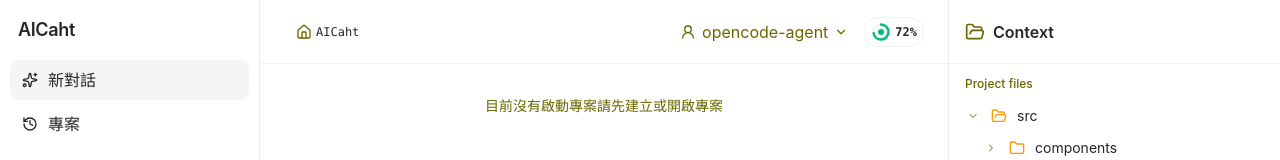
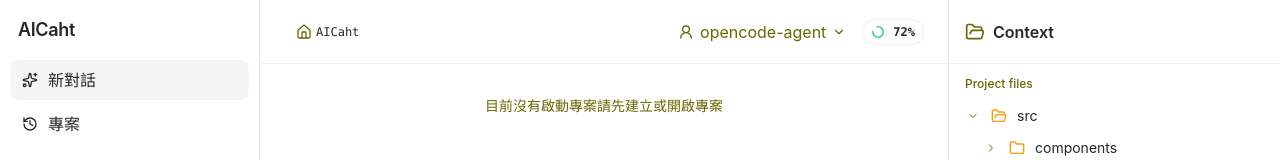
Before and after one commit to jason23452/agent-web, a React (Vite) app: page / in a window 1280 px wide. Shown: the top 160 px of the page. Built offline with nearby package versions, Linux system fonts and the light colour scheme.

Commit message:
feat: refactor ContextMeter component to improve token usage display and styling

```diff
--- a/src/shared/components/layout/ContextMeter.tsx
+++ b/src/shared/components/layout/ContextMeter.tsx
@@ -1,3 +1,6 @@
+import { Progress, ProgressIndicator, ProgressTrack } from "@/shared/components/ui/progress"
+import { Spinner } from "@/shared/components/ui/spinner"
+
 type TokenUsage = {
   label: string
   used: number
@@ -14,44 +17,53 @@ function formatToken(value: number) {
   return String(value)
 }
 
+function getUsagePercent(item: TokenUsage) {
+  if (item.limit <= 0) return 0
+  return Math.round(Math.min((item.used / item.limit) * 100, 100))
+}
+
+function getUsageClasses(percent: number) {
+  if (percent >= 95) {
+    return {
+      indicator: "bg-destructive",
+      text: "text-destructive",
+    }
+  }
+
+  if (percent >= 78) {
+    return {
+      indicator: "bg-warning",
+      text: "text-warning",
+    }
+  }
+
+  return {
+    indicator: "bg-success",
+    text: "text-success",
+  }
+}
+
 export function ContextMeter({ usage }: ContextMeterProps) {
-  const primary = usage[0]!
-  const pct = Math.round((primary.used / primary.limit) * 100)
-  const circumference = 47.12
-  const offset = circumference * (1 - Math.min(pct, 100) / 100)
-  const stateClass = pct >= 95 ? "text-destructive" : pct >= 78 ? "text-warning" : "text-success"
+  const primary = usage[0]
+  if (!primary) return null
+
+  const percent = getUsagePercent(primary)
+  const usageClasses = getUsageClasses(percent)
+  const spinnerRotation = `${Math.round(percent * 3.6)}deg`
 
   return (
     <div
       aria-describedby="context-token-popover"
-      className="group relative hidden items-center gap-1 rounded-full border border-border/70 bg-background px-1.5 py-1 focus-within:ring-2 focus-within:ring-ring sm:inline-flex"
+      className="group relative hidden items-center gap-2 rounded-full border border-border/70 bg-background px-2 py-1 focus-within:ring-2 focus-within:ring-ring sm:inline-flex"
       tabIndex={0}
-      title={`Token 用量：${primary.label} ${formatToken(primary.used)}/${formatToken(primary.limit)}`}
+      title={`Token 使用量：${primary.label} ${formatToken(primary.used)}/${formatToken(primary.limit)}`}
     >
-      <span
-        aria-label="Session context 使用量"
-        aria-valuemax={100}
-        aria-valuemin={0}
-        aria-valuenow={pct}
-        className="relative grid size-5 shrink-0 place-items-center"
-        role="meter"
-      >
-        <svg aria-hidden="true" className="absolute inset-0 size-5 -rotate-90" viewBox="0 0 20 20">
-          <circle className="fill-none stroke-muted" cx="10" cy="10" r="7.5" strokeWidth="2.5" />
-          <circle
-            className={`fill-none stroke-current transition-[stroke-dashoffset] ${stateClass}`}
-            cx="10"
-            cy="10"
-            r="7.5"
-            strokeDasharray={circumference}
-            strokeDashoffset={offset}
-            strokeLinecap="round"
-            strokeWidth="2.5"
-          />
-        </svg>
-        <span aria-hidden="true" className={`size-1.5 rounded-full ${pct >= 95 ? "bg-destructive" : pct >= 78 ? "bg-warning" : "bg-success"}`} />
-      </span>
-      <span className="font-mono font-semibold text-xs">{pct}%</span>
+      <Spinner
+        aria-hidden="true"
+        className={`size-3.5 animate-none transition-transform ${usageClasses.text}`}
+        style={{ transform: `rotate(${spinnerRotation})` }}
+      />
+      <span className="font-mono font-semibold text-xs">{percent}%</span>
 
       <div
         className="pointer-events-none absolute right-0 top-[calc(100%+0.5rem)] z-50 w-72 translate-y-1 rounded-xl border bg-popover p-4 text-popover-foreground opacity-0 shadow-lg/5 transition-[opacity,translate] group-focus-within:pointer-events-auto group-focus-within:translate-y-0 group-focus-within:opacity-100 group-hover:pointer-events-auto group-hover:translate-y-0 group-hover:opacity-100"
@@ -59,21 +71,33 @@ export function ContextMeter({ usage }: ContextMeterProps) {
         role="region"
       >
         <div className="mb-3 flex items-center justify-between gap-3">
-          <strong className="text-sm">目前供應商 token</strong>
+          <strong className="text-sm">Context tokens</strong>
           <span className="font-mono text-muted-foreground text-xs">OpenAI</span>
         </div>
         <div className="grid gap-3">
           {usage.map((item) => {
-            const itemPct = Math.min((item.used / item.limit) * 100, 100)
+            const itemPercent = getUsagePercent(item)
+            const itemClasses = getUsageClasses(itemPercent)
+
             return (
               <div className="grid gap-1.5" key={item.label}>
                 <div className="flex items-center justify-between gap-3 text-sm">
                   <span className="font-medium">{item.label}</span>
-                  <span className="font-mono text-xs">{formatToken(item.used)} / {formatToken(item.limit)}</span>
+                  <span className="font-mono text-xs">
+                    {formatToken(item.used)} / {formatToken(item.limit)}
+                  </span>
                 </div>
-                <div className="h-1.5 overflow-hidden rounded-full bg-muted">
-                  <span className="block h-full rounded-full bg-primary" style={{ width: `${itemPct}%` }} />
-                </div>
+                <Progress
+                  aria-label={`${item.label} token usage`}
+                  className="gap-0"
+                  getAriaValueText={() => `${itemPercent}%`}
+                  max={100}
+                  value={itemPercent}
+                >
+                  <ProgressTrack className="h-1.5 bg-muted">
+                    <ProgressIndicator className={itemClasses.indicator} />
+                  </ProgressTrack>
+                </Progress>
               </div>
             )
           })}
```
